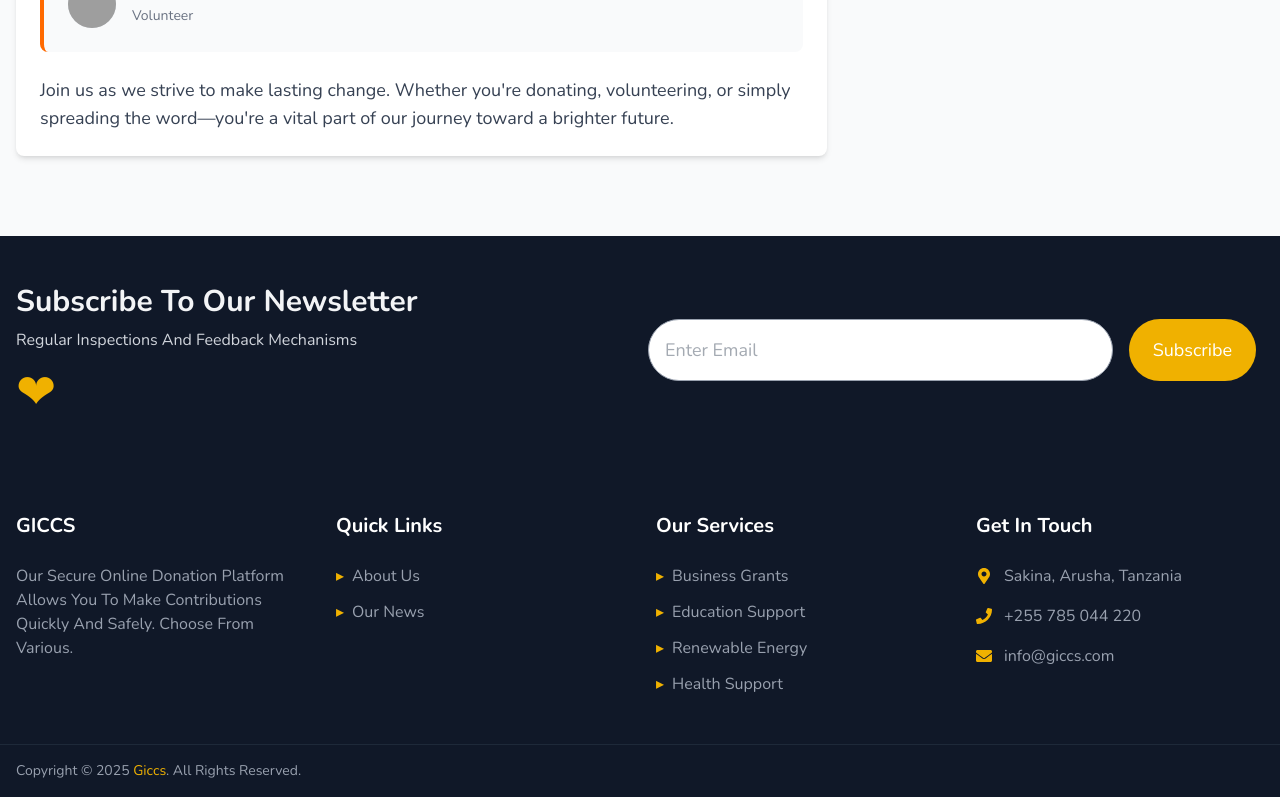
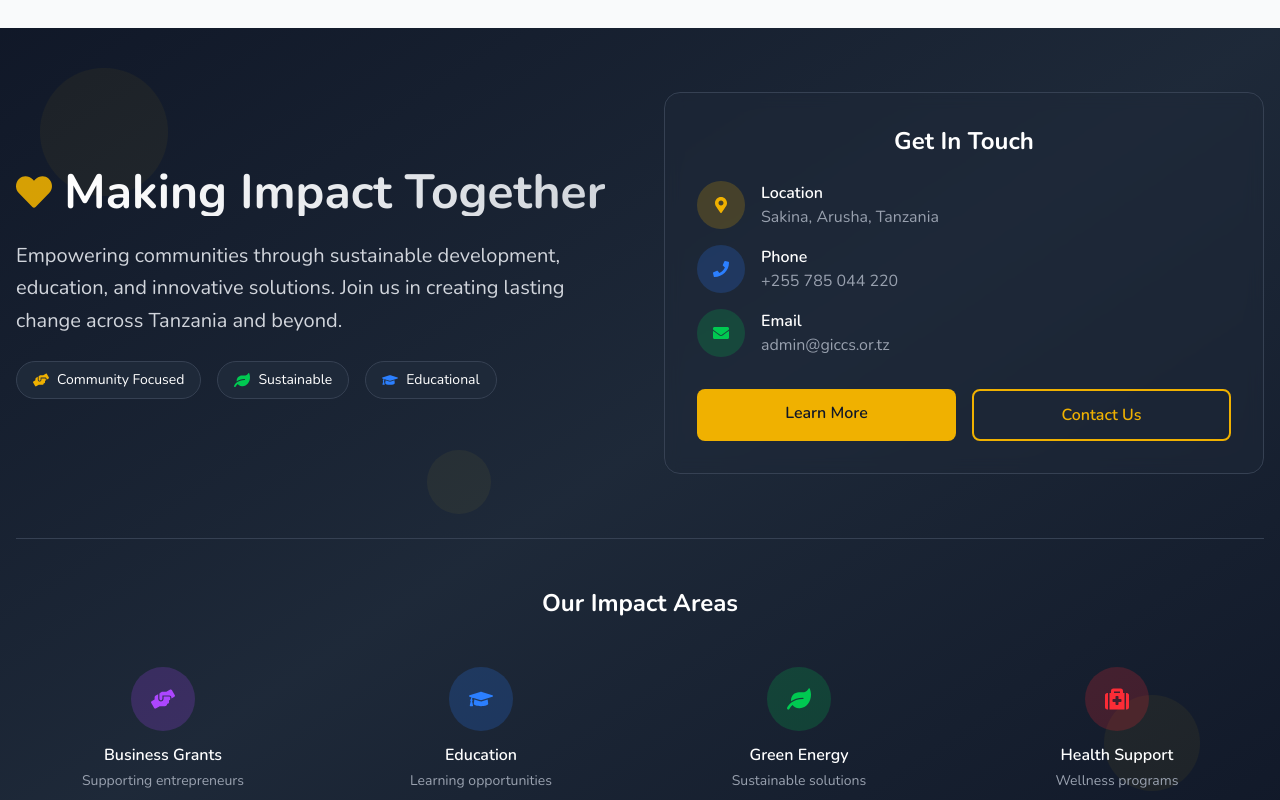
Before and after one commit to pyhumph/giccs-community-platform, a React (Vite) app: page /donate in a window 1280 px wide. Shown: the part 2960-3760 px from the top of the page. Built offline with nearby package versions, Linux system fonts and the light colour scheme; grey boxes are pictures that could not be loaded.

Commit message:
feat: update About, Board, Volunteer, and Newsletter sections with new assets and responsive styles

```diff
--- a/src/components/about/AboutUs.jsx
+++ b/src/components/about/AboutUs.jsx
@@ -14,7 +14,7 @@ export default function AboutUs() {
             </div>
 
             <h1 className="text-4xl mt-1 md:text-5xl font-bold text-gray-800">
-              Helping Each Other Can Make{" "}
+              Helping Each Other Can Make The{" "}
               <span className="text-yellow-400">World</span> Better
             </h1>
 
--- a/src/components/contact/Subscribe.jsx
+++ b/src/components/contact/Subscribe.jsx
@@ -1,30 +1,162 @@
 import React from "react";
+
+import {
+  FaPhone,
+  FaEnvelope,
+  FaMapMarkerAlt,
+  FaHeart,
+  FaHandsHelping,
+  FaGraduationCap,
+  FaLeaf,
+  FaMedkit,
+} from "react-icons/fa";
 
 const Subscribe = () => {
   return (
-    <div className="bg-gray-900 text-white py-12">
-      <div className="container mx-auto px-4">
-        <div className="flex flex-col md:flex-row justify-between items-center">
-          <div className="mb-6 md:mb-0">
-            <h2 className="text-3xl font-bold mb-2 text-gray-100">
-              Subscribe To Our Newsletter
-            </h2>
-            <p className="text-gray-300">
-              Regular Inspections And Feedback Mechanisms
+    <div className="bg-gradient-to-br from-gray-900 via-gray-800 to-gray-900 text-white py-16 relative overflow-hidden">
+      {/* Background decoration */}
+      <div className="absolute inset-0 opacity-5">
+        <div className="absolute top-10 left-10 w-32 h-32 rounded-full bg-yellow-500"></div>
+        <div className="absolute bottom-20 right-20 w-24 h-24 rounded-full bg-yellow-400"></div>
+        <div className="absolute top-1/2 left-1/3 w-16 h-16 rounded-full bg-yellow-300"></div>
+      </div>
+
+      <div className="container mx-auto px-4 relative z-10">
+        {/* Main content section */}
+        <div className="grid grid-cols-1 lg:grid-cols-2 gap-12 items-center mb-16">
+          {/* Left side - Mission statement */}
+          <div className="text-center lg:text-left">
+            <div className="flex items-center justify-center lg:justify-start mb-6">
+              <FaHeart className="text-yellow-500 text-4xl mr-3 animate-pulse" />
+              <h2 className="text-4xl lg:text-5xl font-bold bg-gradient-to-r from-white to-gray-300 bg-clip-text text-transparent">
+                Making Impact Together
+              </h2>
+            </div>
+            <p className="text-xl text-gray-300 leading-relaxed mb-6">
+              Empowering communities through sustainable development, education,
+              and innovative solutions. Join us in creating lasting change
+              across Tanzania and beyond.
             </p>
-            <div className="text-yellow-500 text-5xl mt-4">❤</div>
+            <div className="flex flex-wrap justify-center lg:justify-start gap-4">
+              <div className="flex items-center bg-gray-800 rounded-full px-4 py-2 border border-gray-700">
+                <FaHandsHelping className="text-yellow-500 mr-2" />
+                <span className="text-sm">Community Focused</span>
+              </div>
+              <div className="flex items-center bg-gray-800 rounded-full px-4 py-2 border border-gray-700">
+                <FaLeaf className="text-green-500 mr-2" />
+                <span className="text-sm">Sustainable</span>
+              </div>
+              <div className="flex items-center bg-gray-800 rounded-full px-4 py-2 border border-gray-700">
+                <FaGraduationCap className="text-blue-500 mr-2" />
+                <span className="text-sm">Educational</span>
+              </div>
+            </div>
           </div>
-          <div className="w-full md:w-1/2">
-            <div className="flex">
-              <input
-                type="email"
-                className="w-full m-2 px-4 py-4 bg-white text-gray-600 text-lg border border-gray-400 rounded-full focus:outline-none"
-                placeholder="Enter Email"
-              />
-              <button className="bg-yellow-500 m-2 text-white text-lg px-6 py-3 rounded-full hover:bg-yellow-600 transition-colors">
-                Subscribe
-              </button>
+
+          {/* Right side - Contact and Quick Actions */}
+          <div className="bg-gray-800/50 backdrop-blur-sm rounded-2xl p-8 border border-gray-700">
+            <h3 className="text-2xl font-bold mb-6 text-center">
+              Get In Touch
+            </h3>
+
+            <div className="space-y-4 mb-8">
+              <div className="flex items-center group">
+                <div className="w-12 h-12 bg-yellow-500/20 rounded-full flex items-center justify-center mr-4 group-hover:bg-yellow-500/30 transition-colors">
+                  <FaMapMarkerAlt className="text-yellow-500" />
+                </div>
+                <div>
+                  <p className="font-semibold">Location</p>
+                  <p className="text-gray-400">Sakina, Arusha, Tanzania</p>
+                </div>
+              </div>
+
+              <div className="flex items-center group">
+                <div className="w-12 h-12 bg-blue-500/20 rounded-full flex items-center justify-center mr-4 group-hover:bg-blue-500/30 transition-colors">
+                  <FaPhone className="text-blue-500" />
+                </div>
+                <div>
+                  <p className="font-semibold">Phone</p>
+                  <p className="text-gray-400">+255 785 044 220</p>
+                </div>
+              </div>
+
+              <div className="flex items-center group">
+                <div className="w-12 h-12 bg-green-500/20 rounded-full flex items-center justify-center mr-4 group-hover:bg-green-500/30 transition-colors">
+                  <FaEnvelope className="text-green-500" />
+                </div>
+                <div>
+                  <p className="font-semibold">Email</p>
+                  <p className="text-gray-400">admin@giccs.or.tz</p>
+                </div>
+              </div>
             </div>
+
+            <div className="grid grid-cols-2 gap-4">
+              <a
+                href="/about"
+                className="bg-yellow-500 hover:bg-yellow-600 text-gray-900 font-semibold py-3 px-4 rounded-lg transition-colors text-center"
+              >
+                Learn More
+              </a>
+              <a
+                href="/contact"
+                className="bg-transparent border-2 border-yellow-500 hover:bg-yellow-500 hover:text-gray-900 text-yellow-500 font-semibold py-3 px-4 rounded-lg transition-colors text-center"
+              >
+                Contact Us
+              </a>
+            </div>
+          </div>
+        </div>
+
+        {/* Services showcase */}
+        <div className="border-t border-gray-700 pt-12">
+          <h3 className="text-2xl font-bold text-center mb-8">
+            Our Impact Areas
+          </h3>
+          <div className="grid grid-cols-2 md:grid-cols-4 gap-6">
+            <a
+              href="/programs/entrepreneurship-business-grants"
+              className="group text-center p-4 rounded-lg hover:bg-gray-800/50 transition-colors"
+            >
+              <div className="w-16 h-16 bg-purple-500/20 rounded-full flex items-center justify-center mx-auto mb-3 group-hover:bg-purple-500/30 transition-colors">
+                <FaHandsHelping className="text-purple-500 text-2xl" />
+              </div>
+              <h4 className="font-semibold mb-1">Business Grants</h4>
+              <p className="text-sm text-gray-400">Supporting entrepreneurs</p>
+            </a>
+
+            <a
+              href="/programs/education"
+              className="group text-center p-4 rounded-lg hover:bg-gray-800/50 transition-colors"
+            >
+              <div className="w-16 h-16 bg-blue-500/20 rounded-full flex items-center justify-center mx-auto mb-3 group-hover:bg-blue-500/30 transition-colors">
+                <FaGraduationCap className="text-blue-500 text-2xl" />
+              </div>
+              <h4 className="font-semibold mb-1">Education</h4>
+              <p className="text-sm text-gray-400">Learning opportunities</p>
+            </a>
+
+            <a
+              href="/renewable-energy"
+              className="group text-center p-4 rounded-lg hover:bg-gray-800/50 transition-colors"
+            >
+              <div className="w-16 h-16 bg-green-500/20 rounded-full flex items-center justify-center mx-auto mb-3 group-hover:bg-green-500/30 transition-colors">
+                <FaLeaf className="text-green-500 text-2xl" />
+              </div>
+              <h4 className="font-semibold mb-1">Green Energy</h4>
+              <p className="text-sm text-gray-400">Sustainable solutions</p>
+            </a>
+
+            <a
+              href="/health"
+              className="group text-center p-4 rounded-lg hover:bg-gray-800/50 transition-colors"
+            >
+              <div className="w-16 h-16 bg-red-500/20 rounded-full flex items-center justify-center mx-auto mb-3 group-hover:bg-red-500/30 transition-colors">
+                <FaMedkit className="text-red-500 text-2xl" />
+              </div>
+              <h4 className="font-semibold mb-1">Health Support</h4>
+              <p className="text-sm text-gray-400">Wellness programs</p>
+            </a>
           </div>
         </div>
       </div>
--- a/src/components/donate/Donation.jsx
+++ b/src/components/donate/Donation.jsx
@@ -303,7 +303,7 @@ export default function Donation() {
               </p>
 
               {/* Testimonial */}
-              <div className="bg-gray-50 p-6 rounded-lg mb-6 border-l-4 border-orange-500">
+              {/*<div className="bg-gray-50 p-6 rounded-lg mb-6 border-l-4 border-orange-500">
                 <div className="flex flex-col">
                   <p className="text-gray-700 italic mb-4">
                     "Volunteering with this charity changed my life. Seeing the
@@ -326,6 +326,7 @@ export default function Donation() {
                   </div>
                 </div>
               </div>
+              */}
 
               <p className="text-lg text-gray-700">
                 Join us as we strive to make lasting change. Whether you're
--- a/src/components/get-involved/Volunteer.jsx
+++ b/src/components/get-involved/Volunteer.jsx
@@ -366,7 +366,7 @@ const BecomeVolunteerPage = () => {
       </section>
 
       {/* Testimonials */}
-      <section className="py-20 bg-gradient-to-br from-[#2A2A2D] to-[#1E1E20]">
+      {/*} <section className="py-20 bg-gradient-to-br from-[#2A2A2D] to-[#1E1E20]">
         <div className="container mx-auto px-6">
           <div className="text-center mb-16">
             <h2 className="text-5xl font-bold mb-6 bg-gradient-to-r from-white to-[#FFC107] bg-clip-text text-transparent">
@@ -663,11 +663,11 @@ const BecomeVolunteerPage = () => {
             </p>
             <div className="flex flex-col md:flex-row gap-6 justify-center items-center">
               <a
-                href="mailto:volunteers@giccs.org"
+                href="mailto:admin@giccs.or.tz"
                 className="flex items-center gap-3 text-[#FFC107] hover:text-yellow-400 transition-colors"
               >
                 <Mail className="w-5 h-5" />
-                volunteers@giccs.org
+                admin@giccs.or.tz
               </a>
               <a
                 href="tel:+1234567890"
--- a/src/components/home/VolunteerTeam.jsx
+++ b/src/components/home/VolunteerTeam.jsx
@@ -102,9 +102,8 @@ const VolunteerCard = ({ name, role, image, id }) => {
         </p>
       </div>
       <button
-        className={`absolute top-[74%] right-4 p-1 rounded-full w-10 h-10 flex items-center justify-center transition-all duration-300 z-10 ${
-          showSocial ? "bg-[#FFC107] rotate-0" : "bg-[#101828] rotate-0"
-        }`}
+        className={`absolute top-[74%] right-4 p-1 rounded-full w-10 h-10 flex items-center justify-center transition-all duration-300 z-10 ${showSocial ? "bg-[#FFC107] rotate-0" : "bg-[#101828] rotate-0"
+          }`}
         onClick={(e) => {
           e.stopPropagation();
           setShowSocial(!showSocial);
@@ -127,19 +126,19 @@ export default function VolunteerTeamSection() {
     {
       id: 1,
       name: "Daniel Ole Njooley",
-      role: "Volunteer",
+      role: "Board Chairman",
       image: danielOle,
     },
     {
       id: 2,
       name: "Mirjean Ackbaraly Pirbhai",
-      role: "Volunteer",
+      role: "Board Secretary",
       image: mir,
     },
     {
       id: 3,
       name: "Muslim Mohamedtaki Remtula",
-      role: "Volunteer",
+      role: "Board Treasurer",
       image: muslim,
     },
     //{
--- a/src/components/newsletter/NewsletterGrid.jsx
+++ b/src/components/newsletter/NewsletterGrid.jsx
@@ -117,11 +117,12 @@ const NewsletterGrid = ({ activeFilter, searchTerm }) => {
       </div>
 
       {/* Load More Button */}
-      <div className="text-center mt-12">
+      {/*<div className="text-center mt-12">
         <button className="bg-gradient-to-r from-yellow-400 to-yellow-500 hover:from-yellow-500 hover:to-yellow-600 text-gray-900 px-8 py-4 rounded-full font-semibold text-lg transition-all duration-300 transform hover:scale-105 shadow-lg hover:shadow-xl">
           Load More Newsletters
         </button>
       </div>
+      */}
     </div>
   );
 };
--- a/src/components/programs/EntrepreneurshipGrants/EntrepreneurshipDonate.jsx
+++ b/src/components/programs/EntrepreneurshipGrants/EntrepreneurshipDonate.jsx
@@ -20,9 +20,9 @@ function EntrepreneurshipDonate() {
               </h3>
               <p className="text-gray-300 mb-8">
                 Your donation can help provide business grants, training, and
-                mentorship to women entrepreneurs from the Shia Khoja
-                Ithnaasheri community. Together, we can create opportunities for
-                economic independence and community transformation.
+                mentorship to women entrepreneurs to the community. Together, we
+                can create opportunities for economic independence and community
+                transformation.
               </p>
               <div className="flex flex-wrap gap-4">
                 <Link to={`/donate`}>
--- a/src/components/programs/EntrepreneurshipGrants/EntrepreneurshipIntro.jsx
+++ b/src/components/programs/EntrepreneurshipGrants/EntrepreneurshipIntro.jsx
@@ -7,7 +7,7 @@ import {
   CircleDollarSign,
 } from "lucide-react";
 import SectionWrapper from "../../sub-comp/SectionWrapper";
-import entrepreneurImg from "../../../assets/entrepreneurs_training.jpg";
+import entrepreneurImg from "../../../assets/ikwep.png";
 import businessIcon from "../../../assets/business-strategy.png";
 import Slogan from "../../sub-comp/slogan";
 
@@ -80,7 +80,7 @@ function EntrepreneurshipIntro() {
               Our Entrepreneurship & Business Grants program is specifically
               designed to empower women from the Shia Khoja Ithnaasheri
               Community and underserved areas. We provide financial grants,
-              business training, and ongoing support to help women grow their
+              business training, and ongoing support to help women expand their
               existing businesses and achieve financial independence.
             </p>
 
--- a/src/components/sub-comp/Footer.jsx
+++ b/src/components/sub-comp/Footer.jsx
@@ -131,7 +131,7 @@ const Footer = () => {
                 </li>
                 <li className="flex">
                   <FaEnvelope className="text-yellow-500 mr-3 mt-1 flex-shrink-0" />
-                  <p className="text-gray-400">info@giccs.com</p>
+                  <p className="text-gray-400">admin@giccs.or.tz</p>
                 </li>
               </ul>
             </div>
--- a/src/pages/Newsletter.jsx
+++ b/src/pages/Newsletter.jsx
@@ -23,7 +23,6 @@ const Newsletter = () => {
         setSearchTerm={setSearchTerm}
       />
       <NewsletterGrid activeFilter={activeFilter} searchTerm={searchTerm} />
-      <NewsletterSubscription />
       <Subscribe />
       <BackToTopButton />
       <Footer />
```
Also changed, not shown: src/components/about/BoardMembers.jsx (+6 -8 lines), src/components/sub-comp/AnimateBTN.jsx (+63 -12 lines), src/assets/ikwep.png (added).
